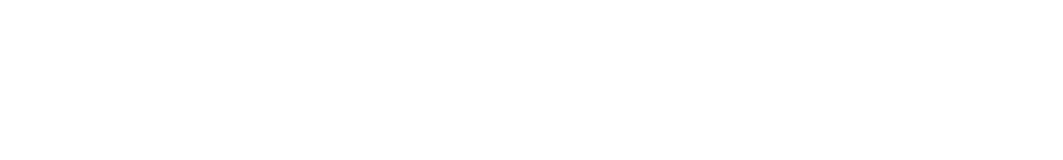
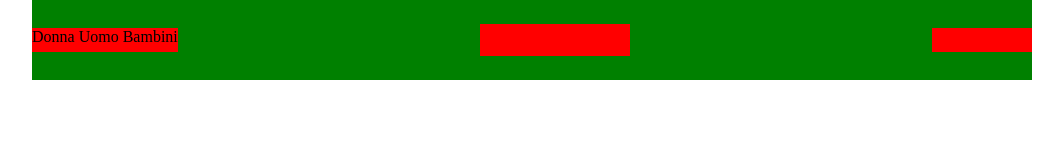
Before and after one commit to AndreaAbbonizio/html-css-boolando, a plain HTML site: page index.html in a window 1280 px wide. Shown: the whole page, without its empty margins (108-1171 px from the left). Drawn offline with Linux system fonts and the light colour scheme.

Commit message:
feat: layout navbar

```diff
--- a/css/style.css
+++ b/css/style.css
@@ -0,0 +1,35 @@
+.container-centered{
+    max-width: 1000px;
+    margin: 0 auto;
+}
+
+/* navbar */
+#navbar-inner{
+    display: flex;
+    justify-content: space-between;
+    align-items: center;
+
+    height: 80px;
+    background-color: green;
+    /* test */
+}
+
+#navbar-inner #nav-link{
+    height: 1.5em;
+    background-color: red;
+    /* test */
+}
+
+#navbar-inner #nav-logo{
+    width: 150px;
+    height: 2em;
+    background-color: red;
+    /* test */
+}
+
+#navbar-inner #nav-shopping-cart{
+    width: 100px;
+    height: 1.5em;
+    background-color: red;
+    /* test */
+}
--- a/index.html
+++ b/index.html
@@ -13,7 +13,22 @@
 
     <!-- navbar -->
     <nav>
+        <div class="container-centered" id="navbar-inner">
+            <div id="nav-link">
+                <span class="genre-choice">Donna</span>
+                <span class="genre-choice">Uomo</span>
+                <span class="genre-choice">Bambini</span>
+            </div>
 
+            <div id="nav-logo">
+
+            </div>
+
+            <div id="nav-shopping-cart">
+
+            </div>
+
+        </div>
     </nav>
     <!-- /navbar -->
 
```
